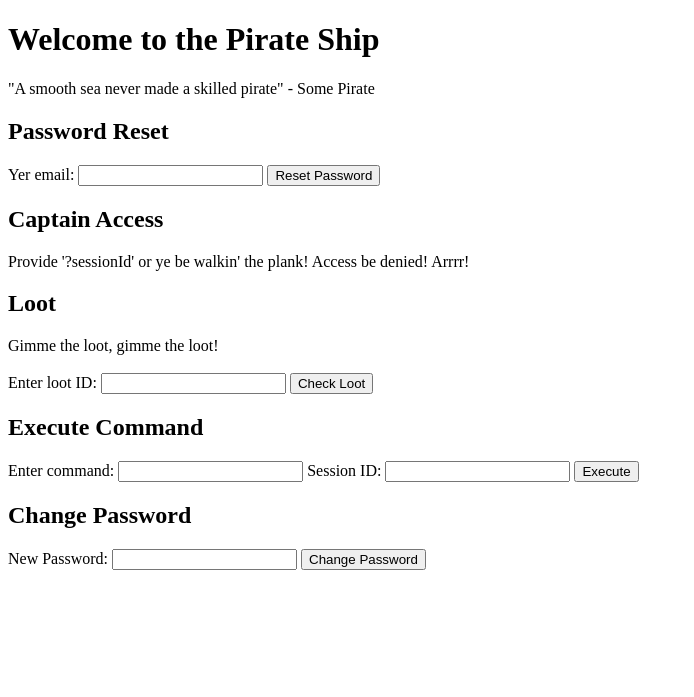
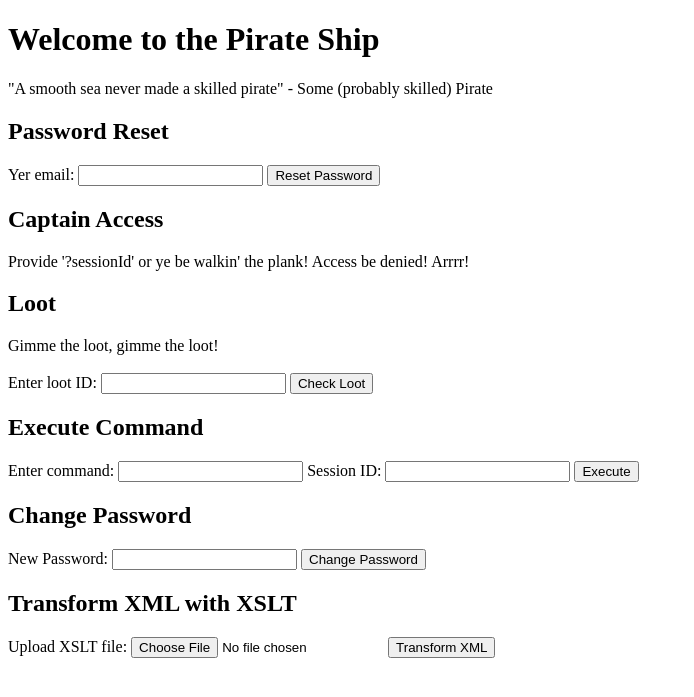
Before and after one commit to dub-flow/pirate-vuln-app, a Flask app: page / in a window 1280 px wide. Shown: the top 697 px of the page, without its empty margins (0-694 px from the left). Run offline with Flask 3, Linux system fonts and the light colour scheme.

Commit message:
Added XSLT Injection logic

```diff
--- a/app.py
+++ b/app.py
@@ -2,6 +2,8 @@ from flask import Flask, request, send_from_directory, jsonify, render_template
 from werkzeug.utils import safe_join
 import os
 import subprocess
+from lxml import etree
+from saxonche import PySaxonProcessor
 
 app = Flask(__name__)
 
@@ -118,5 +120,43 @@ def change_password():
     else:
         return 'Access denied'
 
+@app.route('/parse-xslt', methods=['POST'])
+def parse_xslt():
+    try:
+        # Check if the request contains a file part
+        if 'xslt_file' not in request.files:
+            return 'No file part', 400
+
+        # Get the file part from the request
+        xslt_file = request.files['xslt_file']
+
+        # Read the file content
+        xslt_content = xslt_file.read()
+
+        # Create a Saxon processor
+        with PySaxonProcessor(license=False) as proc:
+            # Parse the XSLT content
+            xsltproc = proc.new_xslt30_processor()
+            xsltproc.set_cwd('.')
+            transformer = xsltproc.compile_stylesheet(stylesheet_text=xslt_content.decode())
+
+            # Read the XML file to apply the XSLT transformation
+            with open('./resources/some.xml', 'rb') as xml_file:
+                xml_content = xml_file.read()
+
+            # Parse the XML content
+            document = proc.parse_xml(xml_text=xml_content.decode('utf-8'))
+
+            # Apply the XSLT transformation to the XML
+            output = transformer.transform_to_string(xdm_node=document)
+
+            if not output:
+                return "Successful but no output"
+
+            return output
+    except Exception as e:
+        print(f"Error processing XSLT: {str(e)}")
+        return str(e), 500
+
 if __name__ == '__main__':
     app.run(debug=True, host='127.0.0.1')
--- a/templates/index.html
+++ b/templates/index.html
@@ -7,7 +7,7 @@
 </head>
 <body>
 <h1>Welcome to the Pirate Ship</h1>
-<p>"A smooth sea never made a skilled pirate" - Some Pirate</p>
+<p>"A smooth sea never made a skilled pirate" - Some (probably skilled) Pirate</p>
 
 <h2>Password Reset</h2>
 <form id="reset-form">
@@ -20,7 +20,6 @@
 <p id="admin-message"></p>
 
 <h2>Loot</h2>
-
 Gimme the loot, gimme the loot! <br/><br/>
 
 <form id="loot-form">
@@ -43,6 +42,13 @@ Gimme the loot, gimme the loot! <br/><br/>
     <button type="submit">Change Password</button>
 </form>
 <p id="change-password-message"></p>
+
+<h2>Transform XML with XSLT</h2>
+<form id="xslt-form">
+    Upload XSLT file: <input type="file" id="xslt-file" accept=".xslt, .xsl">
+    <button type="submit">Transform XML</button>
+</form>
+<p id="transformed-xml"></p>
 
 <script>
 document.getElementById('reset-form').onsubmit = async function(event) {
@@ -91,7 +97,6 @@ document.getElementById('cmd-form').onsubmit = async function(event) {
     document.getElementById('cmd-output').innerText = data;
 };
 
-
 document.getElementById('change-password-form').onsubmit = async function(event) {
     event.preventDefault();
     const newPassword = document.getElementById('new-password').value;
@@ -105,6 +110,31 @@ document.getElementById('change-password-form').onsubmit = async function(event)
     const data = await response.text();
     document.getElementById('change-password-message').innerText = data;
 };
+
+document.getElementById('xslt-form').onsubmit = async function(event) {
+    event.preventDefault();
+    const xsltFile = document.getElementById('xslt-file').files[0];
+
+    if (!xsltFile) {
+        alert('Please select an XSLT file.');
+        return;
+    }
+
+    const formData = new FormData();
+    formData.append('xslt_file', xsltFile);
+
+    const response = await fetch('/parse-xslt', {
+        method: 'POST',
+        body: formData
+    });
+
+    if (response.ok) {
+        const xmlData = await response.text();
+        document.getElementById('transformed-xml').innerText = xmlData;
+    } else {
+        alert('Error transforming XML.');
+    }
+};
 </script>
 </body>
 </html>
```
Also changed, not shown: resources/some.xml (added, +13 -0 lines), 3 other files.
